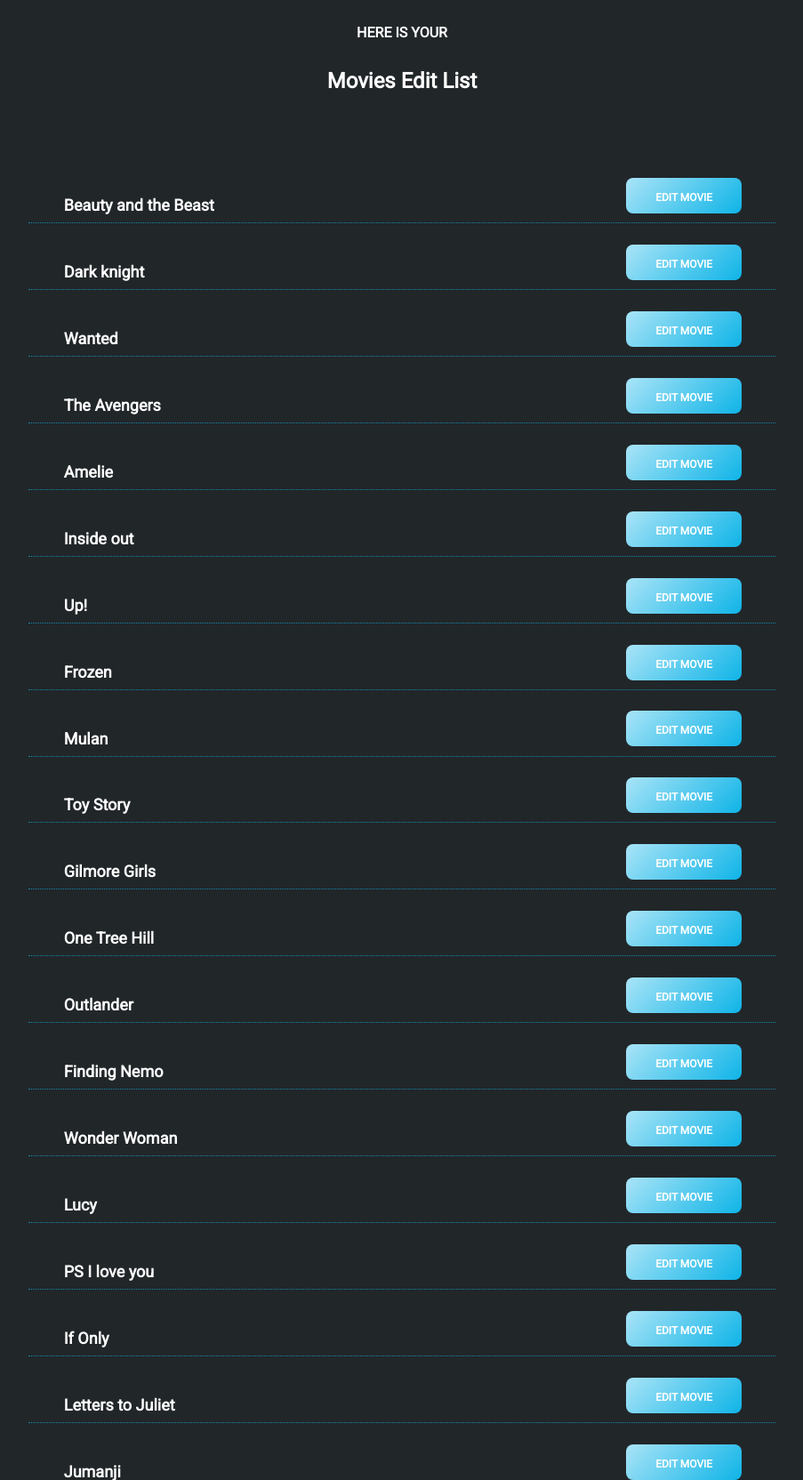
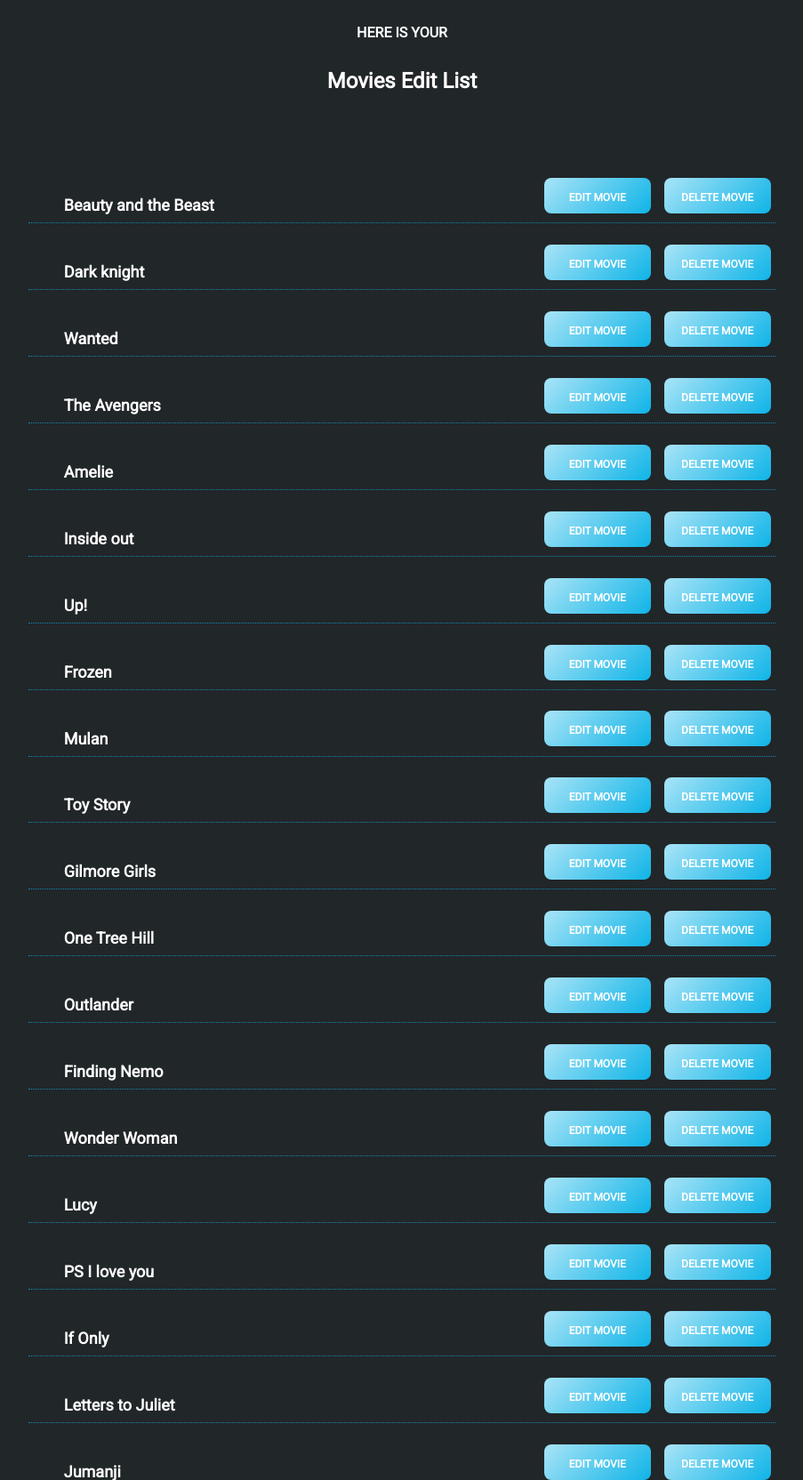
Before and after one commit to f-tozzini/Barretto_F_3014_CMS, a PHP site: page /admin/admin_editlist.php in a window 1280 px wide; the page is wider, and only the part inside the window is pictured. Shown: the part 285-1949 px from the top of that part at 89% size, without its empty margins (188-1091 px from the left). Run offline with PHP 8.4, Linux system fonts and the light colour scheme; data comes from the database, SQL or seed files in the repository; some libraries are stand-ins or nearby versions.

Commit message:
delete movies function added

```diff
--- a/admin/admin_editlist.php
+++ b/admin/admin_editlist.php
@@ -57,7 +57,9 @@ while($row = mysqli_fetch_array($moviesEdit)){
   echo "
       <div class=\"edit-box\">
       <h4>{$row['movies_title']}</h4>
-      <a class=\"admin-button\" href=\"admin_editall.php?id={$row['movies_id']}\">Edit Movie</a>
+      <a class=\"admin-button edit\" href=\"admin_editall.php?id={$row['movies_id']}\">Edit Movie</a>
+
+			<a class=\"admin-button delete\" href=\"phpscripts/caller.php?caller_id=deleteMovie&id={$row['movies_id']}\">Delete Movie</a>
       </div>
   ";
 }
--- a/css/main.css
+++ b/css/main.css
@@ -290,6 +290,12 @@ label, input {
     width: 70%;
     height: 50px;
     margin: 0 auto; }
+    .edit-container .edit-box .edit {
+      margin-left: 580px;
+      width: 90px; }
+    .edit-container .edit-box .delete {
+      margin-left: 15px;
+      width: 90px; }
   .edit-container h4 {
     margin-left: 40px;
     font-size: 18px;
--- a/scss/main.scss
+++ b/scss/main.scss
@@ -342,8 +342,16 @@ label, input
     border-bottom: 1px dotted $main;
     width: 70%;
     height:50px;
-
     margin: 0 auto;
+    .edit{
+      margin-left: 580px;
+      width: 90px;
+    }
+    .delete{
+      // margin-top: -10px;
+          margin-left: 15px;
+      width: 90px;
+    }
   }
   h4{
   margin-left: 40px;
```
Also changed, not shown: admin/phpscripts/caller.php (+4 -3 lines), admin/phpscripts/edit.php (+12 -0 lines), README.md, 1 other file.
